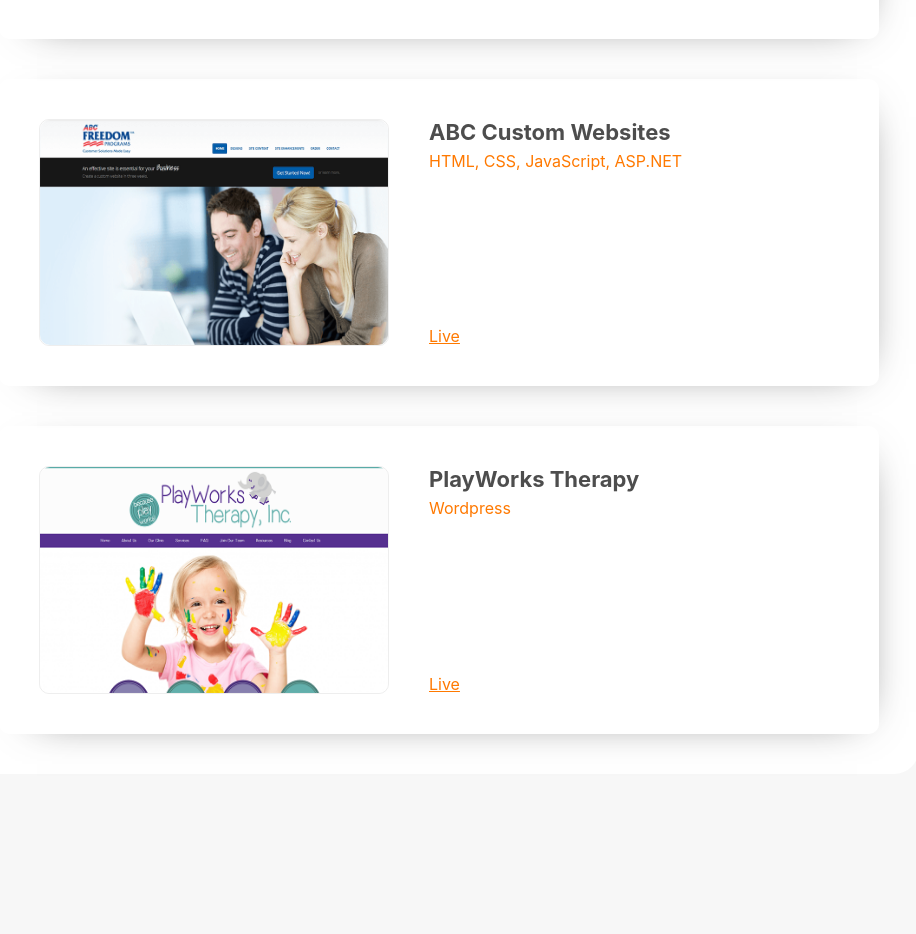
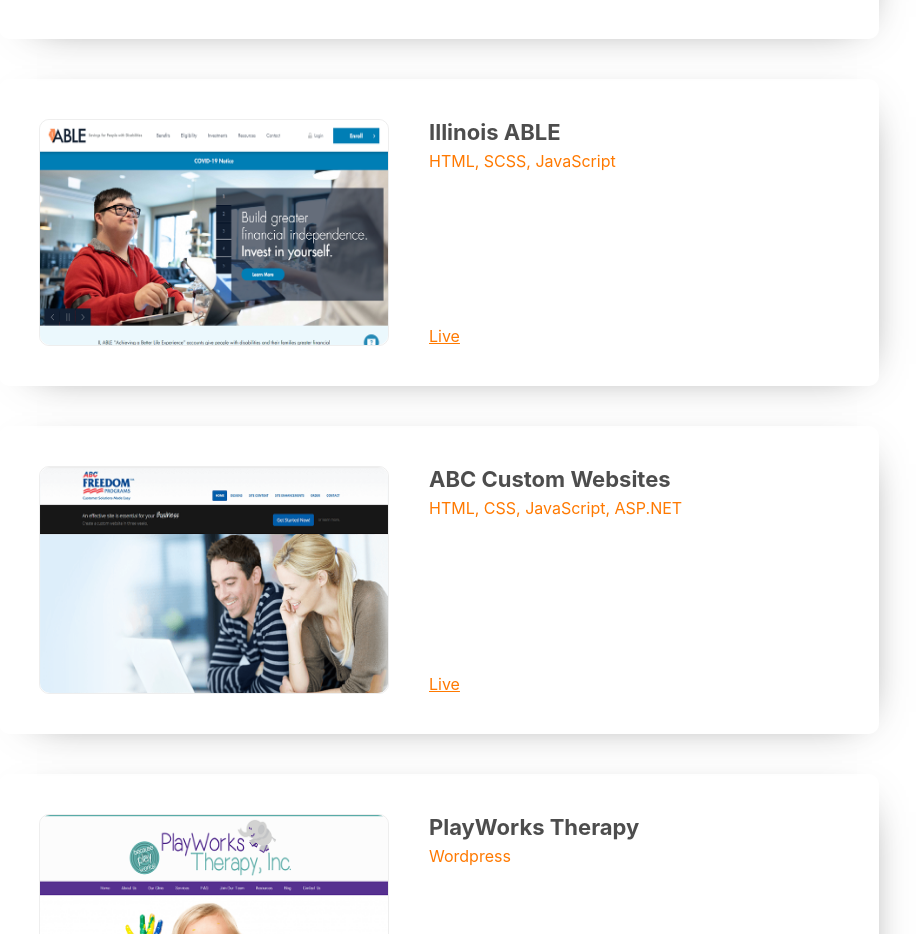
Before and after one commit to JMiller686/next-portfolio, a Next.js app: page / in a window 1280 px wide. Shown: the part 3290-4224 px from the top of the page, without its empty margins (261-1177 px from the left). Built offline with nearby package versions, Linux system fonts and the light colour scheme.

Commit message:
added Il ABLE work item

```diff
--- a/data/WORK_DATA.js
+++ b/data/WORK_DATA.js
@@ -1,6 +1,7 @@
 import southWackerImg from '../public/200southwacker.png';
 import wwfamImg from '../public/wwfam.png';
 import istImg from '../public/ist.png';
+import ilAbleImg from '../public/ilable.png';
 import abcImg from '../public/abccustomwebsites.png';
 import playworksImg from '../public/playworkschicago.png';
 
@@ -31,6 +32,14 @@
     },
     {
         id: 4,
+        title: 'Illinois ABLE',
+        imgSrc: ilAbleImg,
+        imgAlt: 'Illinois ABLE',
+        description: 'HTML, SCSS, JavaScript',
+        siteUrl: 'https://illinoisable.com'
+    },
+    {
+        id: 5,
         title: 'ABC Custom Websites',
         imgSrc: abcImg,
         imgAlt: 'ABC Custom Contractor Websites',
@@ -38,7 +47,7 @@
         siteUrl: 'https://abccustomwebsites.com'
     },
     {
-        id: 5,
+        id: 6,
         title: 'PlayWorks Therapy',
         imgSrc: playworksImg,
         imgAlt: 'PlayWorks Therapy',
```
Also changed, not shown: public/ilable.png (added).
